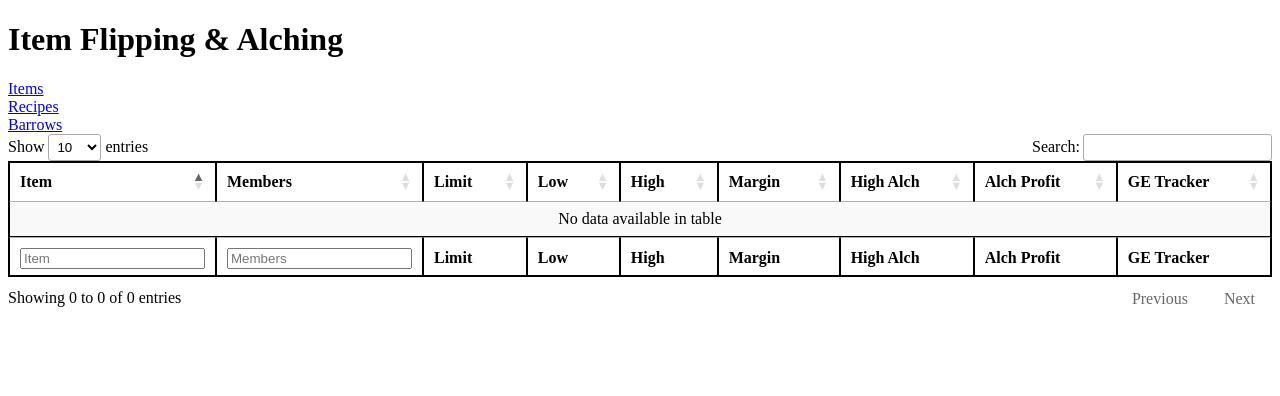
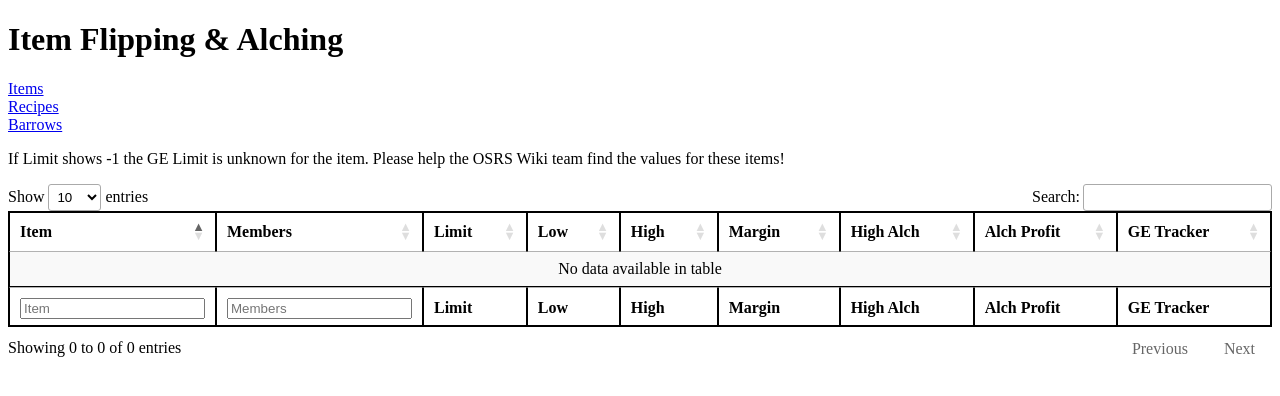
Before and after one commit to jshaw93/CSCI240, a Flask app: page /flips in a window 1280 px wide. Shown: the top 396 px of the page. Run offline with Flask 3, Linux system fonts and the light colour scheme; data that the repository does not hold is empty; some libraries are stand-ins or nearby versions.

Commit message:
Bug fix to sorting of Flipping table GE Limit column

```diff
--- a/webpages/app.py
+++ b/webpages/app.py
@@ -181,7 +181,7 @@ def flips():
         membs = "Yes" if membs == 1 else "No"
         margin = round((high - low) - high * 0.1) - 1
         alchProfit = alch - low
-        geLimit = item[4]
+        geLimit = item[4] if item[4] is not None else -1
         items.append((name, low, high, margin, alch, itemID, membs, alchProfit, geLimit))
     return render_template('flips.html', items=items)
 
--- a/webpages/templates/flips.html
+++ b/webpages/templates/flips.html
@@ -17,7 +17,8 @@
         <h1>Item Flipping & Alching</h1>
         <a href="/items">Items</a><br/>
         <a href="/">Recipes</a><br/>
-        <a href="/barrows">Barrows</a>
+        <a href="/barrows">Barrows</a><br/>
+        <p>If Limit shows -1 the GE Limit is unknown for the item.  Please help the OSRS Wiki team find the values for these items!</p>
         <table id="fliptable", class="display", style="width:100%">
             <thead>
                 <th>Item</th>
```
